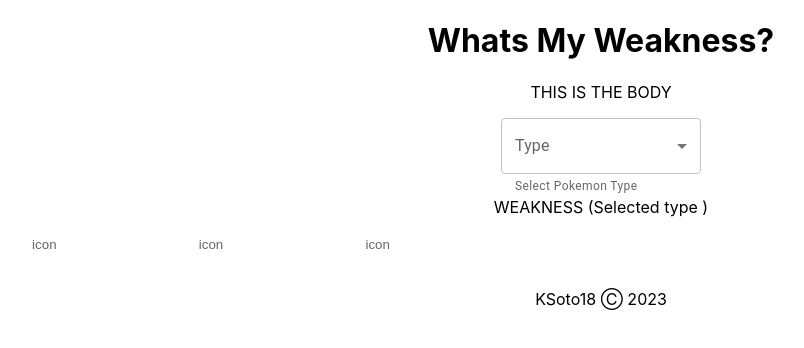
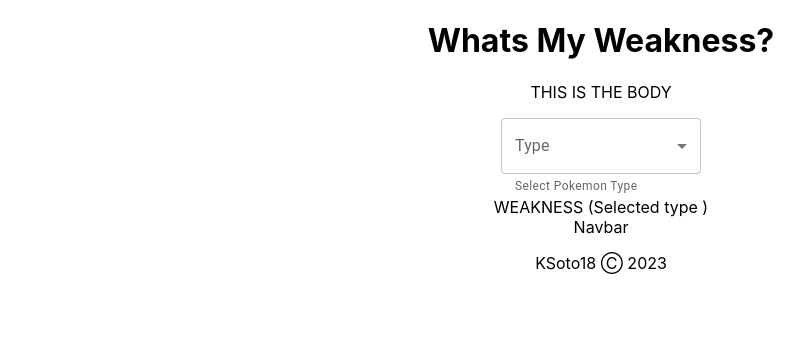
Before and after one commit to KSoto18/PKMN-WMW, a React (Create React App) app: page / in a window 1280 px wide. Shown: the top 348 px of the page, without its empty margins (39-843 px from the left). Built offline with nearby package versions, Linux system fonts and the light colour scheme.

Commit message:
removed navbar for now

```diff
--- a/src/App.js
+++ b/src/App.js
@@ -8,6 +8,7 @@
 import Navbar from './components/Navbar'
 
 function App() {
+
   return (
 
     <div className="App">
--- a/src/components/Navbar/index.jsx
+++ b/src/components/Navbar/index.jsx
@@ -1,35 +1,21 @@
-import * as React from 'react';
-import BottomNavigation from '@mui/material/BottomNavigation';
-import BottomNavigationAction from '@mui/material/BottomNavigationAction';
+import React from 'react';
+
+import './styles.css';
+
+const Navbar = () => {
+
+     return (
+
+         <div> Navbar </div>
+
+     )
 
 
-export default function LabelBottomNavigation() {
-  const [value, setValue] = React.useState('recents');
 
-  const icon = "icon";
+}
 
-  const handleChange = (event, newValue) => {
-    setValue(newValue);
-  };
 
-  return (
-    <BottomNavigation sx={{ width: 500 }} value={value} onChange={handleChange}>
-      <BottomNavigationAction
-        label="Home"
-        value="home"
-        icon={icon}
-      />
-      <BottomNavigationAction
-        label="About"
-        value="about"
-        icon={icon}
-      />
-      <BottomNavigationAction
-        label="Contact"
-        value="contact"
-        icon={icon}
-      />
 
-    </BottomNavigation>
-  );
-}
+
+
+export default Navbar;
```
Also changed, not shown: src/components/Contact/index.jsx (added, +19 -0 lines), src/pages/Home.js (added).
